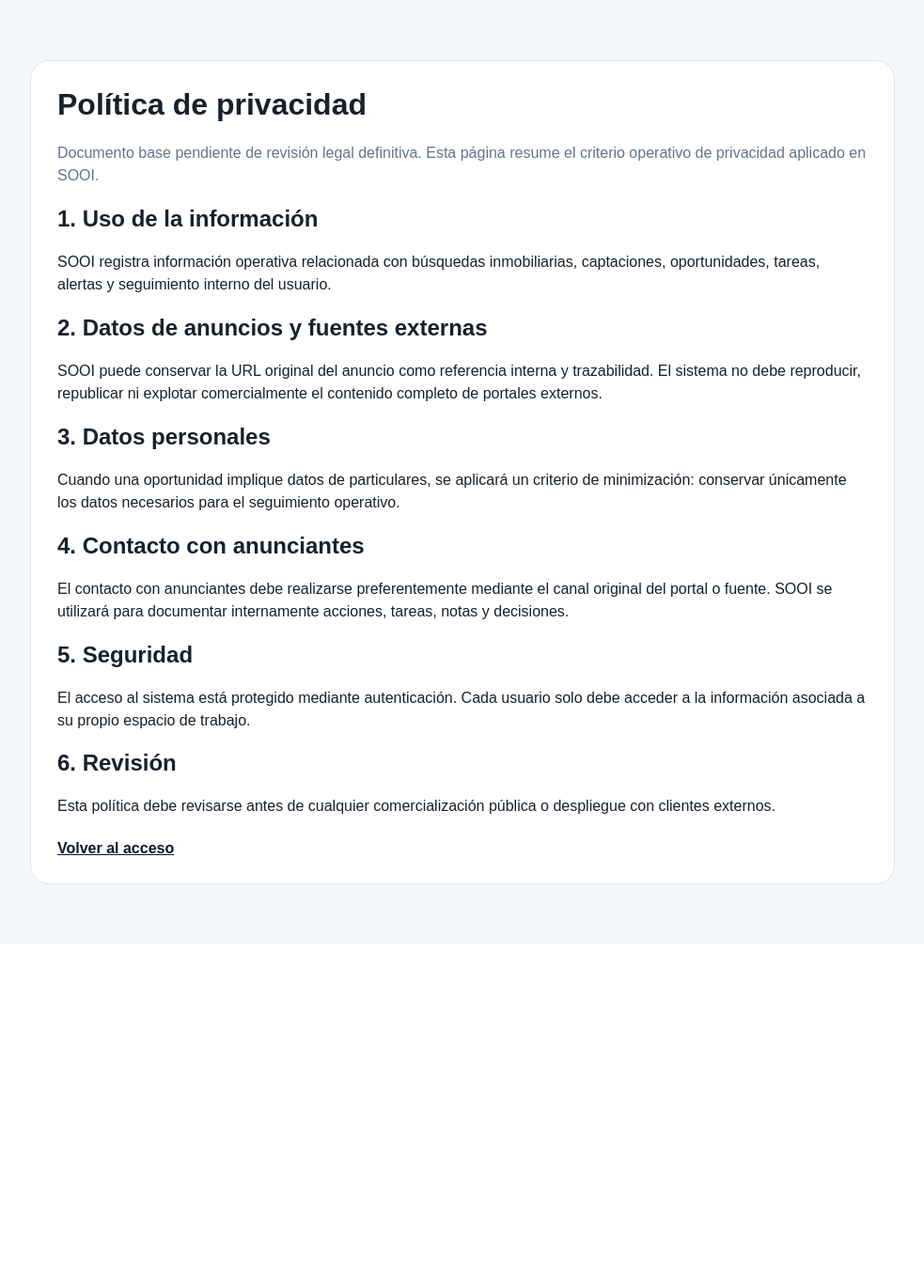
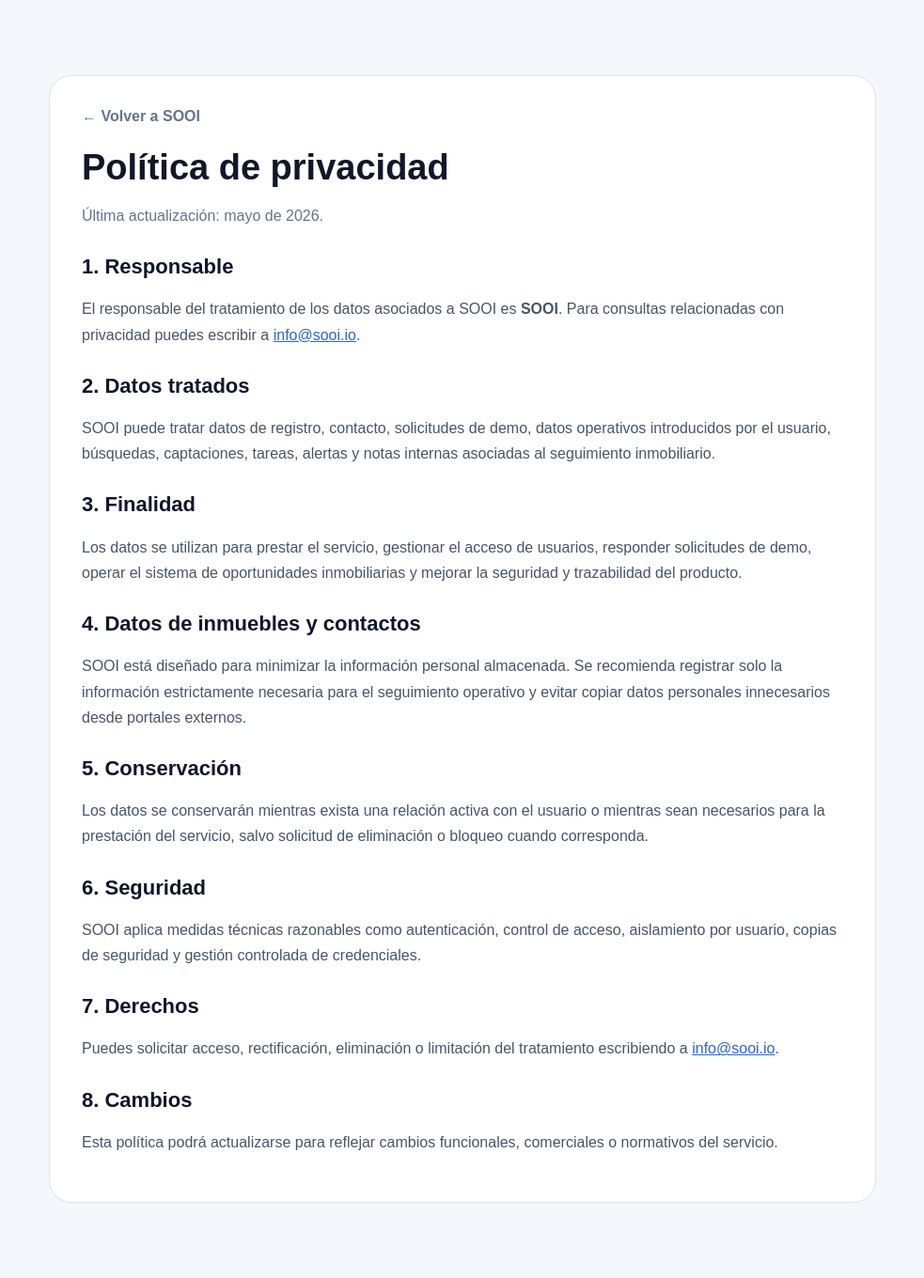
Before and after one commit to icgs-es/sooi, a Django app: page /privacidad/ in a window 1280 px wide. Shown: the whole page at 94% size, without its empty margins (148-1131 px from the left). Before the commit the page ends 941 px from the top, so only its background shows below. Run offline with Django 5.2, Linux system fonts and the light colour scheme; data comes from the database, SQL or seed files in the repository; data that the repository does not hold is empty; parts of the project's set-up code (start-up, migrations or seed data) failed here and were passed over.

Commit message:
feat: add public privacy and terms pages

```diff
--- a/app/templates/core/privacy_policy.html
+++ b/app/templates/core/privacy_policy.html
@@ -1,52 +1,69 @@
 {% extends "core/base_public.html" %}
 
-{% block title %}Política de privacidad | SOOI{% endblock %}
+{% block title %}Privacidad | SOOI{% endblock %}
 
 {% block content %}
-<div style="max-width:920px; margin:40px auto; padding:0 20px;">
-  <div style="background:#fff; border:1px solid #dbe3ee; border-radius:20px; padding:28px;">
-    <h1 style="margin-top:0;">Política de privacidad</h1>
+<div style="min-height:100vh; background:#f4f7fb; padding:56px 20px; color:#0f172a;">
+  <div style="max-width:880px; margin:0 auto;">
+    <div style="background:#fff; border:1px solid #dbe3ee; border-radius:24px; padding:34px;">
+      <a href="/" style="color:#64748b; text-decoration:none; font-weight:700;">← Volver a SOOI</a>
 
-    <p style="color:#64748b;">
-      Documento base pendiente de revisión legal definitiva. Esta página resume el criterio operativo de privacidad aplicado en SOOI.
+      <h1 style="margin:24px 0 12px; font-size:38px;">Política de privacidad</h1>
+      <p style="color:#64748b;">Última actualización: mayo de 2026.</p>
+
+      <h2>1. Responsable</h2>
+      <p>
+        El responsable del tratamiento de los datos asociados a SOOI es
+        <strong>{{ system_settings.company_name|default:"ICGS Gestión & Servicios S.L." }}</strong>.
+        Para consultas relacionadas con privacidad puedes escribir a
+        <a href="mailto:info@sooi.io">info@sooi.io</a>.
       </p>
 
-    <h2>1. Uso de la información</h2>
+      <h2>2. Datos tratados</h2>
       <p>
-      SOOI registra información operativa relacionada con búsquedas inmobiliarias, captaciones, oportunidades,
-      tareas, alertas y seguimiento interno del usuario.
+        SOOI puede tratar datos de registro, contacto, solicitudes de demo, datos operativos introducidos por el usuario,
+        búsquedas, captaciones, tareas, alertas y notas internas asociadas al seguimiento inmobiliario.
       </p>
 
-    <h2>2. Datos de anuncios y fuentes externas</h2>
+      <h2>3. Finalidad</h2>
       <p>
-      SOOI puede conservar la URL original del anuncio como referencia interna y trazabilidad.
-      El sistema no debe reproducir, republicar ni explotar comercialmente el contenido completo de portales externos.
+        Los datos se utilizan para prestar el servicio, gestionar el acceso de usuarios, responder solicitudes de demo,
+        operar el sistema de oportunidades inmobiliarias y mejorar la seguridad y trazabilidad del producto.
       </p>
 
-    <h2>3. Datos personales</h2>
+      <h2>4. Datos de inmuebles y contactos</h2>
       <p>
-      Cuando una oportunidad implique datos de particulares, se aplicará un criterio de minimización:       conservar únicamente los datos necesarios para el seguimiento operativo.
+        SOOI está diseñado para minimizar la información personal almacenada. Se recomienda registrar solo la información         estrictamente necesaria para el seguimiento operativo y evitar copiar datos personales innecesarios desde portales externos.
       </p>
 
-    <h2>4. Contacto con anunciantes</h2>
+      <h2>5. Conservación</h2>
       <p>
-      El contacto con anunciantes debe realizarse preferentemente mediante el canal original del portal o fuente.
-      SOOI se utilizará para documentar internamente acciones, tareas, notas y decisiones.
+        Los datos se conservarán mientras exista una relación activa con el usuario o mientras sean necesarios para la prestación         del servicio, salvo solicitud de eliminación o bloqueo cuando corresponda.
       </p>
 
-    <h2>5. Seguridad</h2>
+      <h2>6. Seguridad</h2>
       <p>
-      El acceso al sistema está protegido mediante autenticación. Cada usuario solo debe acceder a la información       asociada a su propio espacio de trabajo.
+        SOOI aplica medidas técnicas razonables como autenticación, control de acceso, aislamiento por usuario,
+        copias de seguridad y gestión controlada de credenciales.
       </p>
 
-    <h2>6. Revisión</h2>
+      <h2>7. Derechos</h2>
       <p>
-      Esta política debe revisarse antes de cualquier comercialización pública o despliegue con clientes externos.
+        Puedes solicitar acceso, rectificación, eliminación o limitación del tratamiento escribiendo a
+        <a href="mailto:info@sooi.io">info@sooi.io</a>.
       </p>
 
-    <div style="margin-top:24px;">
-      <a href="/accounts/login/" style="color:#0f172a; font-weight:700;">Volver al acceso</a>
+      <h2>8. Cambios</h2>
+      <p>
+        Esta política podrá actualizarse para reflejar cambios funcionales, comerciales o normativos del servicio.
+      </p>
     </div>
   </div>
 </div>
+
+<style>
+  h2 { margin-top:28px; font-size:22px; }
+  p { color:#475569; line-height:1.7; }
+  a { color:#2563eb; }
+</style>
 {% endblock %}
```
Also changed, not shown: app/templates/core/terms_of_use.html (+36 -27 lines). Lines whose indentation alone changed are shown as unchanged.
